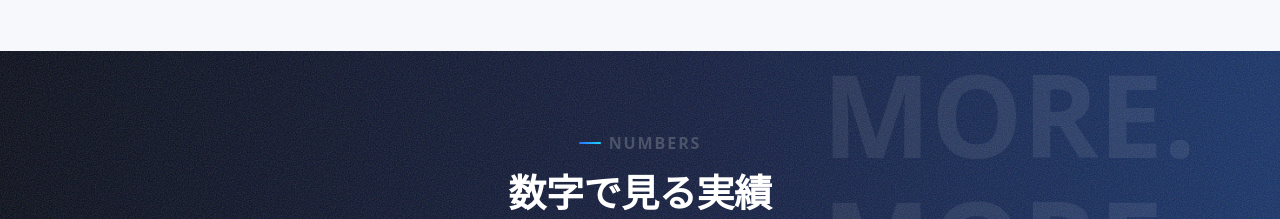
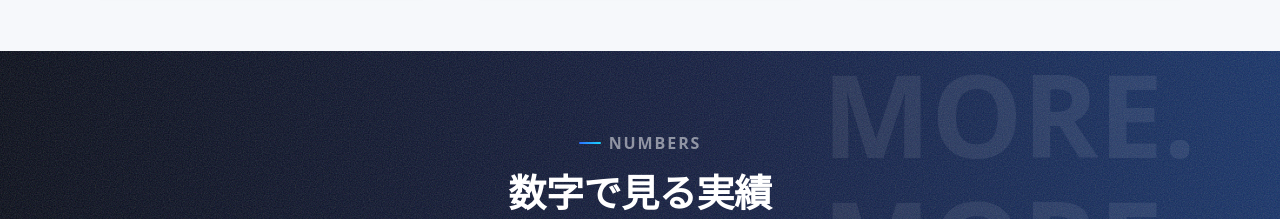
Before and after one commit to xwasabimotix/xwasabimotix.github.io, a React (Vite) app in the folder client/: page / in a window 1280 px wide. Shown: the part 5380-5599 px from the top of the page. Built offline with nearby package versions, Linux system fonts and the light colour scheme.

Commit message:
Make NUMBERS section eyebrow label white at 0.5 opacity

```diff
--- a/client/src/pages/Top.css
+++ b/client/src/pages/Top.css
@@ -1,5 +1,9 @@
 .eyebrow--light {
   color: var(--blue-2);
+}
+
+.numbers-section .eyebrow--light {
+  color: rgba(255, 255, 255, 0.5);
 }
 
 .bg-soft {
```
